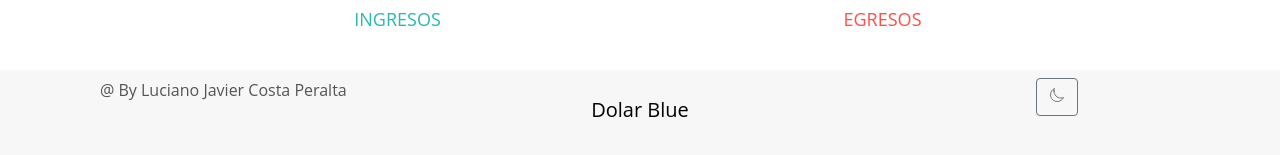
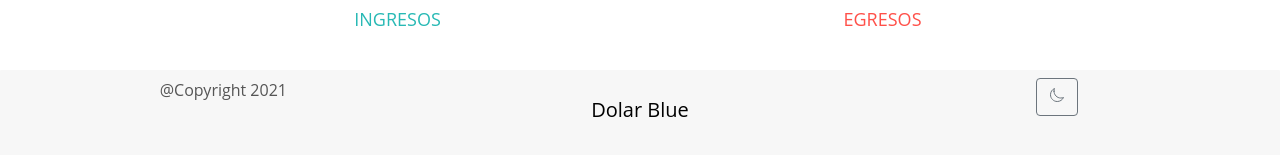
Before and after one commit to LucianoJavierCostaPeralta/proyecto_final_cursoJavaScript_camada-16790, a plain HTML site: page index.html in a window 1280 px wide. Shown: the part 655-810 px from the top of the page. Drawn offline with nearby package versions, Linux system fonts and the light colour scheme; no server answers.

Commit message:
Update index.html
cambio footer

```diff
--- a/index.html
+++ b/index.html
@@ -165,7 +165,7 @@
   <footer >
     <div class="container-fluid">
       <div class="row text-center m-auto">
-        <div class="col-sm-12 col-md-6 col-lg-4 p-2">@ By Luciano Javier Costa Peralta</div>
+        <div class="col-sm-12 col-md-6 col-lg-4 p-2">@Copyright 2021</div>
 
 
         <div class=" col-sm-12 col-md-6 col-lg-4 p-2" style="width: 18rem;">
```
